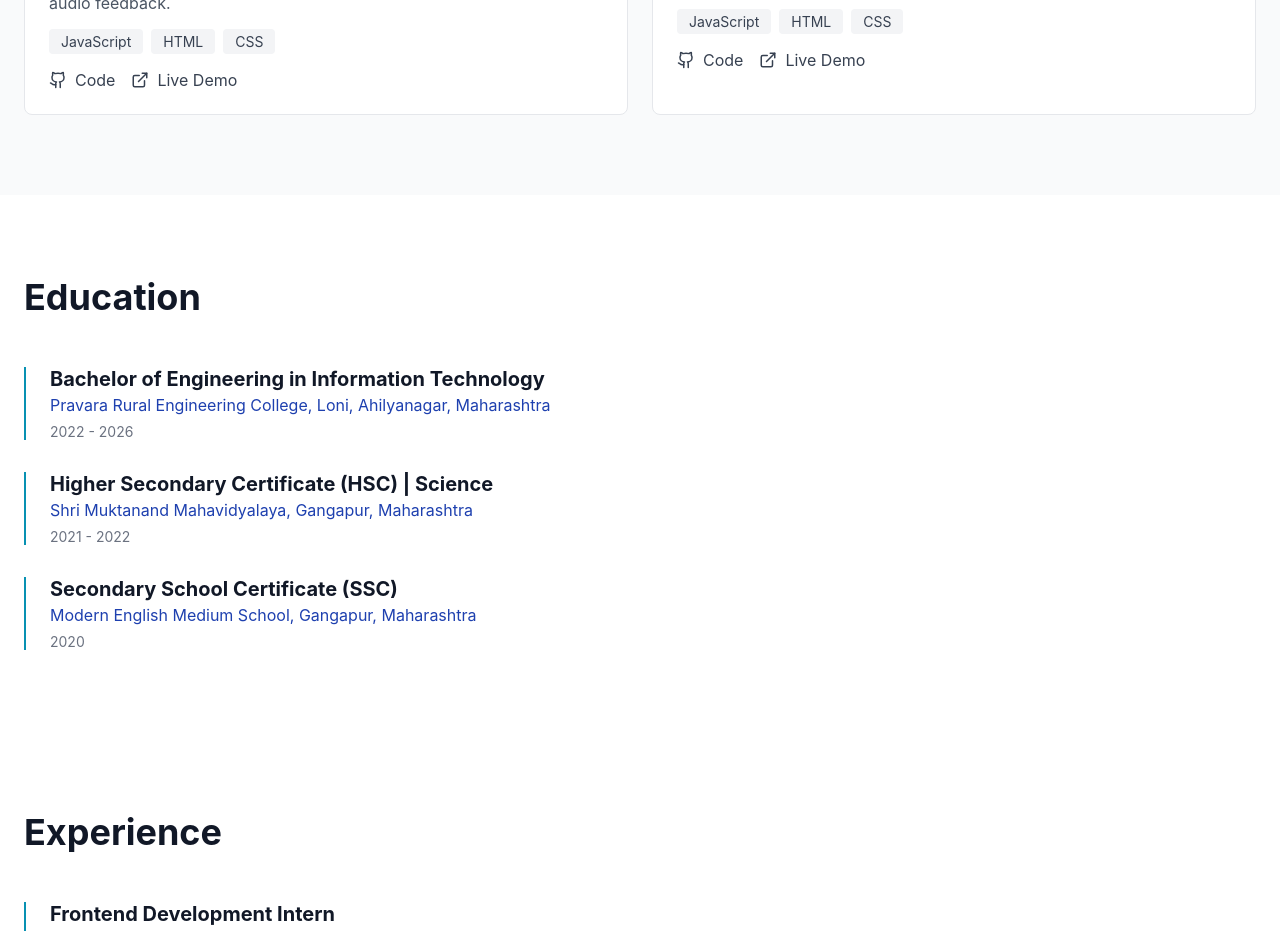
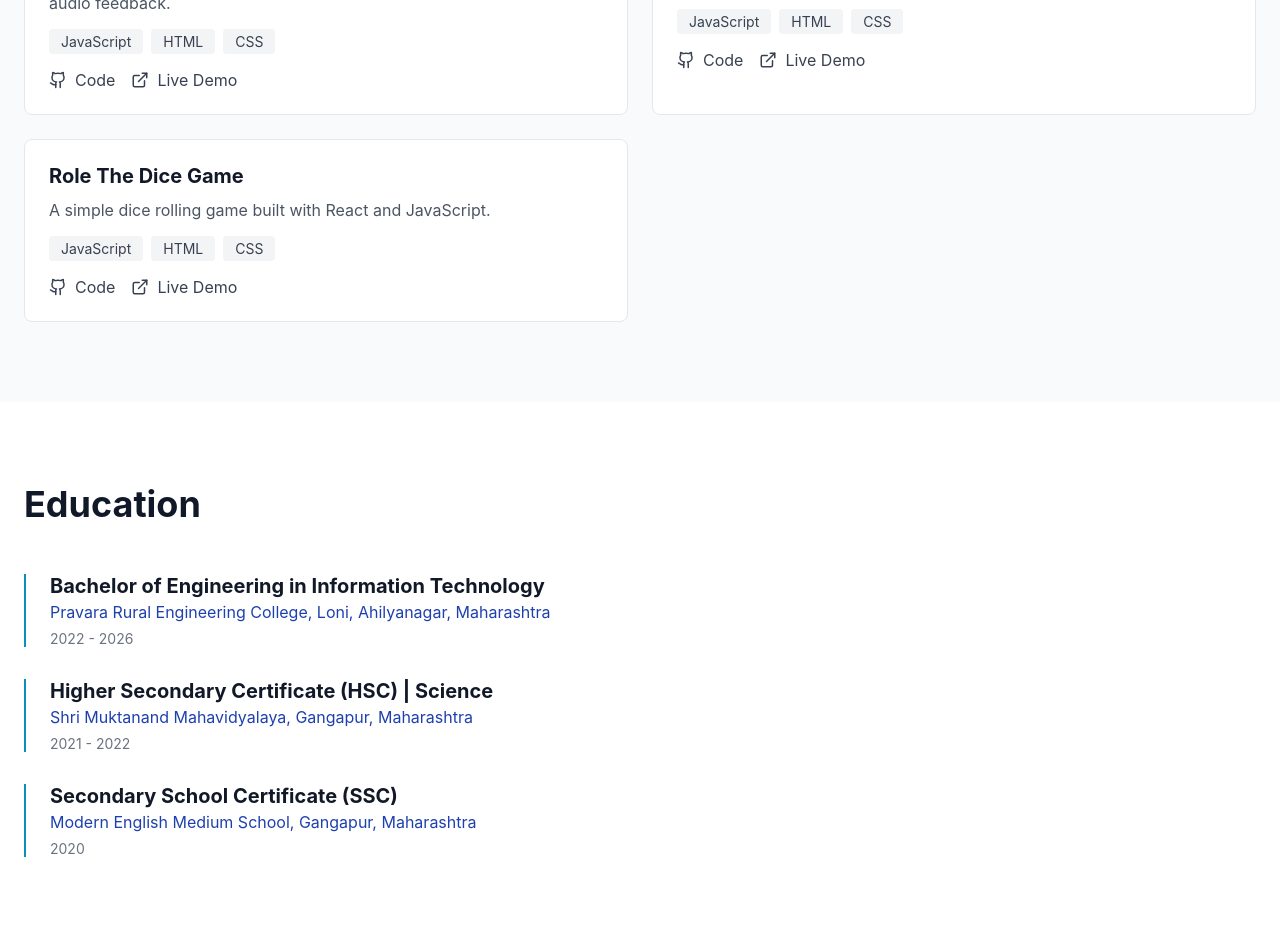
Before and after one commit to KrishnaPahune/Projects, a React (Vite) app in the folder Portfolio/: page / in a window 1280 px wide. Shown: the part 2480-3411 px from the top of the page. Built offline with nearby package versions, Linux system fonts and the light colour scheme.

Commit message:
Added vercel link for Roll The Dice Game project.

```diff
--- a/Portfolio/src/components/Projects.jsx
+++ b/Portfolio/src/components/Projects.jsx
@@ -45,6 +45,13 @@ function Projects() {
       githubUrl: 'https://github.com/KrishnaPahune/Projects/tree/f4153067fe2c6d05e2940d727a8c3a328718e96f/Random%20password%20generater',
       liveUrl: 'https://password-generator-gray-sigma.vercel.app/',
     },
+    {
+      title: 'Role The Dice Game',
+      description: 'A simple dice rolling game built with React and JavaScript.',
+      techStack: ['JavaScript', 'HTML', 'CSS'],
+      githubUrl: 'https://github.com/KrishnaPahune/Projects/tree/4730ac37d5cd82c9e870990156370791a542fabb/RollIt',
+      liveUrl: 'https://roll-the-dice-xi.vercel.app/',
+    },
   ];
   return (
     <section id="projects" className="projects">
```
